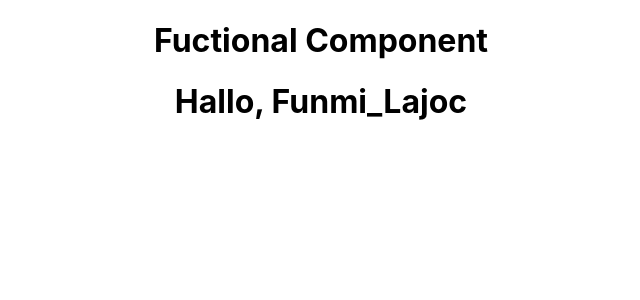
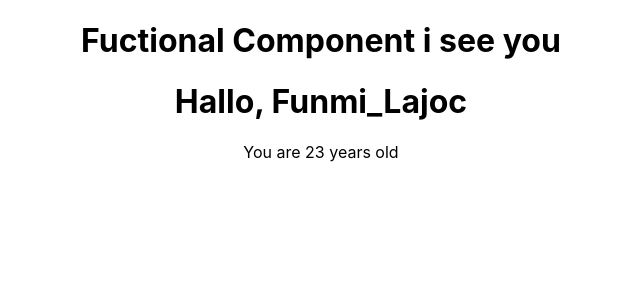
Before and after one commit to f-lajoc/react-test, a React (Create React App) app: page / in a window 1280 px wide. Shown: the top 300 px of the page, without its empty margins (319-959 px from the left). Built offline with nearby package versions, Linux system fonts and the light colour scheme.

Commit message:
adding dynamic values, {booleans & objects won	 be outputed} while {strings, numbers & arrays will be outputed}

```diff
--- a/src/App.js
+++ b/src/App.js
@@ -1,14 +1,17 @@
 
 import './App.css';
-import {Greet} from './components/Greet';
+import Greet from './components/Greet';
 
 function App() {
+  let Lajoc = "i see you";
+  let Age = 23;
   return (
 		<div className="App">
 			<div className="content">
-				<h1>Fuctional Component</h1>
+        <h1>Fuctional Component {Lajoc} </h1>
 
-				<Greet></Greet>
+        <Greet></Greet>
+        <p>You are {Age} years old</p>
 			</div>
 		</div>
 	);
--- a/src/components/Greet.js
+++ b/src/components/Greet.js
@@ -1,8 +1,8 @@
 //testing out functional component
 import React from "react";
 
-export const Greet = () => {
+const Greet = () => {
   return <h1>Hallo, Funmi_Lajoc</h1>
 }
 
-// export default Greet
+export default Greet
```
